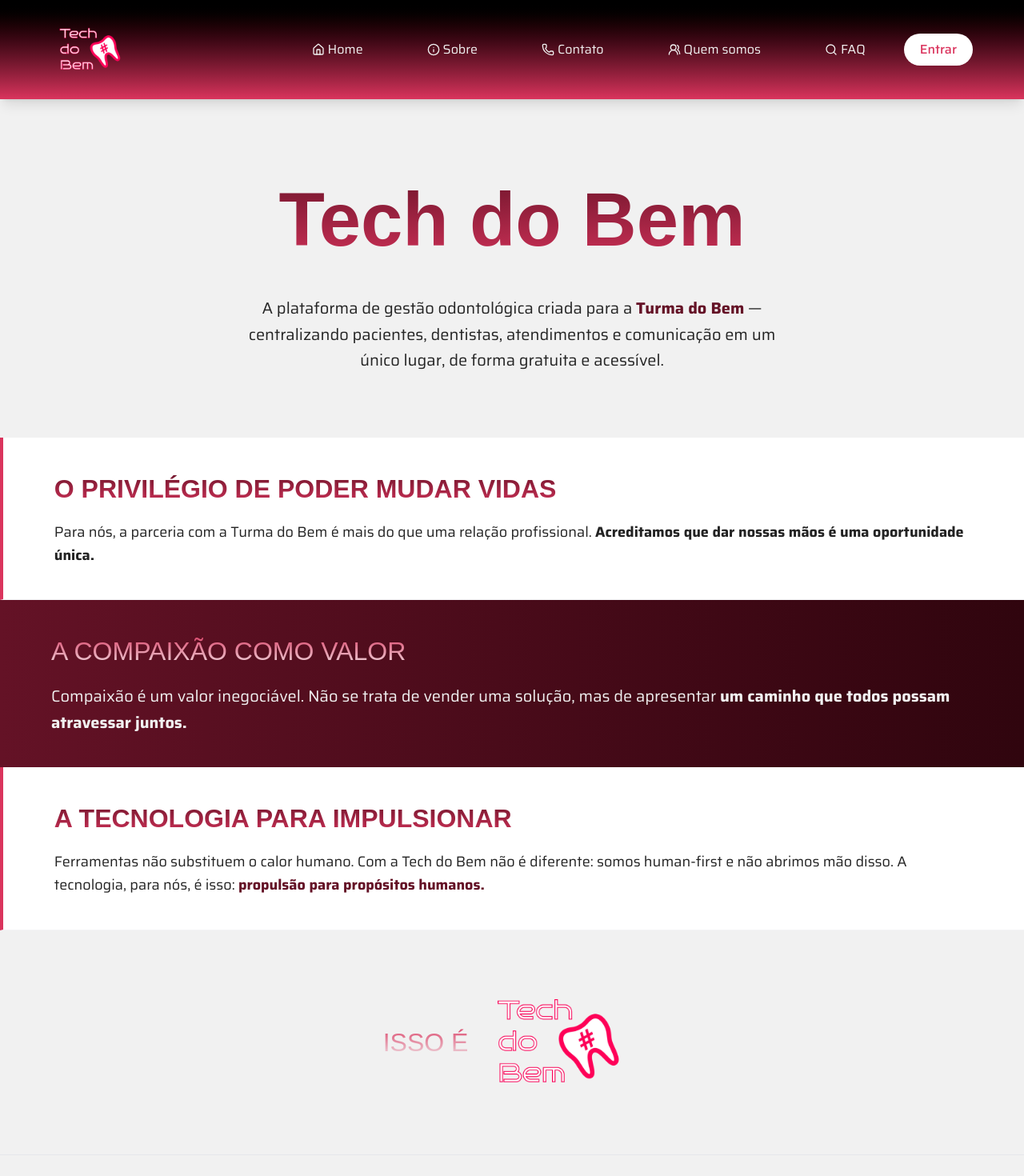
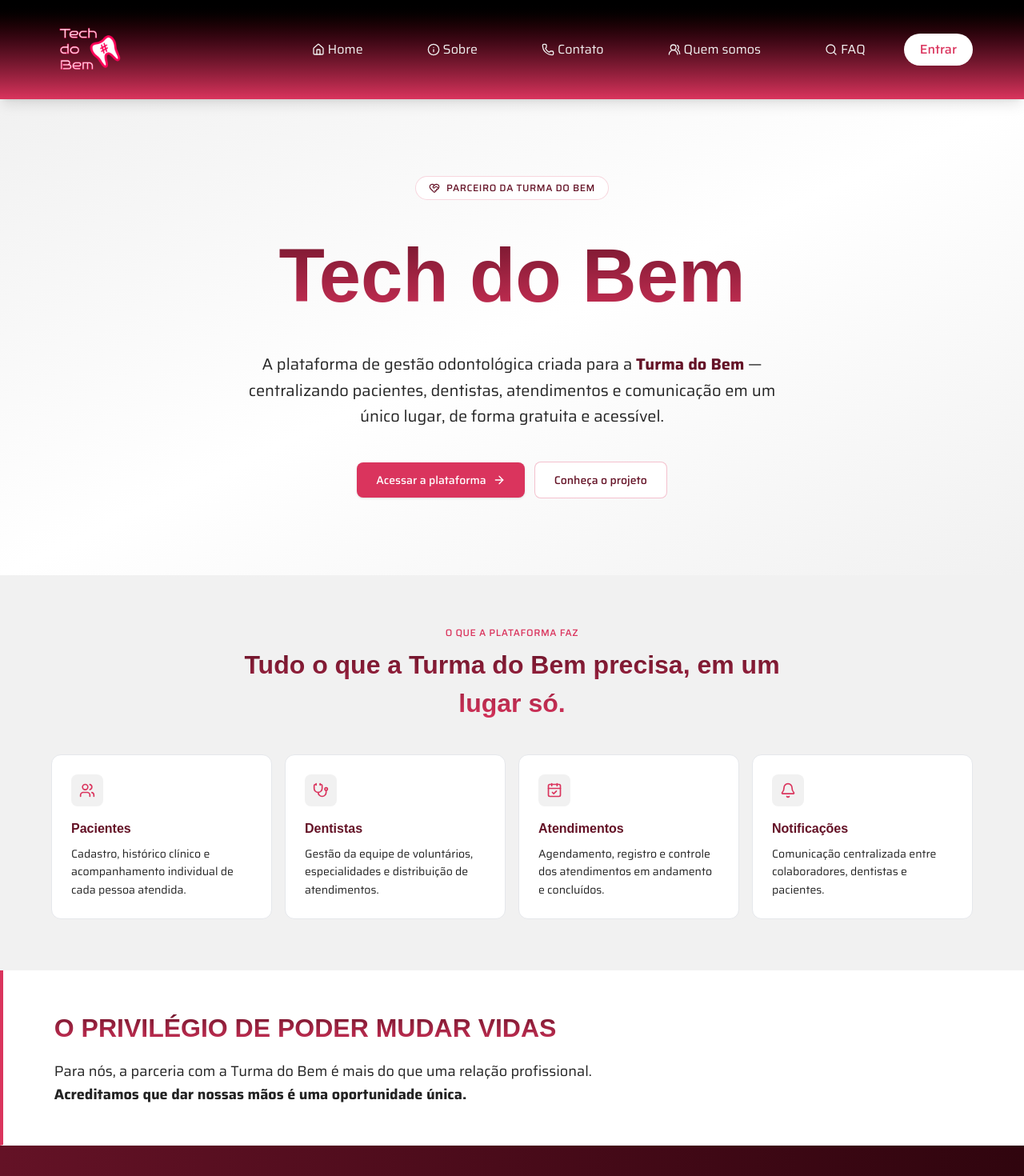
Before and after one commit to Tech-do-Bem-FIAP/Frontend, a React (Vite) app: page / in a window 1280 px wide. Shown: the top 1470 px of the page at 80% size. Built offline with nearby package versions, Linux system fonts and the light colour scheme; no server answers; a web font is replaced by a local one.

Commit message:
feat(public): reformula Home com features grid e CTA

```diff
--- a/src/pages/Home/Home.tsx
+++ b/src/pages/Home/Home.tsx
@@ -1,6 +1,39 @@
+import { Link } from "react-router";
+import {
+  HeartHandshake,
+  Users,
+  Stethoscope,
+  CalendarCheck,
+  Bell,
+  ArrowRight,
+  Sparkles,
+} from "lucide-react";
 import { Logo } from "../../components/Logo/Logo";
 import { Footer } from "../../components/Footer/Footer";
 import { Header } from "../../components/Header/Header";
+
+const features = [
+  {
+    Icon: Users,
+    title: "Pacientes",
+    desc: "Cadastro, histórico clínico e acompanhamento individual de cada pessoa atendida.",
+  },
+  {
+    Icon: Stethoscope,
+    title: "Dentistas",
+    desc: "Gestão da equipe de voluntários, especialidades e distribuição de atendimentos.",
+  },
+  {
+    Icon: CalendarCheck,
+    title: "Atendimentos",
+    desc: "Agendamento, registro e controle dos atendimentos em andamento e concluídos.",
+  },
+  {
+    Icon: Bell,
+    title: "Notificações",
+    desc: "Comunicação centralizada entre colaboradores, dentistas e pacientes.",
+  },
+];
 
 function Home() {
   return (
@@ -9,26 +42,80 @@ function Home() {
 
       <main className="bg-(--brand-tertiary) min-h-screen">
         {/* Hero */}
-        <section className="container_page py-20 text-center">
+        <section className="relative overflow-hidden">
+          <div
+            aria-hidden="true"
+            className="absolute inset-0 bg-linear-to-br from-(--brand-tertiary) via-white to-(--brand-tertiary)"
+          />
+          <div className="container_page relative py-24 text-center">
+            <span className="inline-flex items-center gap-2 text-xs font-medium uppercase tracking-wider text-(--brand-secondary) bg-white border border-(--brand-primary)/20 rounded-full px-4 py-1.5 mb-6">
+              <HeartHandshake className="w-3.5 h-3.5" />
+              Parceiro da Turma do Bem
+            </span>
             <h1 className="title font-bold mb-6">Tech do Bem</h1>
             <p className="text-xl text-(--text-color) max-w-2xl mx-auto leading-relaxed">
               A plataforma de gestão odontológica criada para a{" "}
               <span className="font-bold text-(--brand-secondary)">
                 Turma do Bem
               </span>{" "}
-            — centralizando pacientes, dentistas, atendimentos e comunicação em
-            um único lugar, de forma gratuita e acessível.
+              — centralizando pacientes, dentistas, atendimentos e comunicação
+              em um único lugar, de forma gratuita e acessível.
             </p>
+            <div className="mt-10 flex flex-wrap items-center justify-center gap-3">
+              <Link
+                to="/login"
+                className="inline-flex items-center gap-2 bg-(--brand-primary) hover:bg-(--brand-secondary) text-white px-6 py-3 rounded-lg text-sm font-medium transition-colors shadow-sm"
+              >
+                Acessar a plataforma <ArrowRight className="w-4 h-4" />
+              </Link>
+              <Link
+                to="/about"
+                className="inline-flex items-center gap-2 bg-white hover:bg-(--brand-tertiary) text-(--brand-secondary) border border-(--brand-primary)/30 px-6 py-3 rounded-lg text-sm font-medium transition-colors"
+              >
+                Conheça o projeto
+              </Link>
+            </div>
+          </div>
         </section>
 
-        {/* Cards section */}
+        {/* Features */}
+        <section className="container_page py-16">
+          <div className="text-center max-w-2xl mx-auto mb-10">
+            <p className="text-xs font-medium uppercase tracking-wider text-(--brand-primary) mb-2">
+              O que a plataforma faz
+            </p>
+            <h2 className="title3 font-bold">
+              Tudo o que a Turma do Bem precisa, em um lugar só.
+            </h2>
+          </div>
+          <div className="grid gap-4 sm:grid-cols-2 lg:grid-cols-4">
+            {features.map(({ Icon, title, desc }) => (
+              <div
+                key={title}
+                className="bg-white border border-gray-200 rounded-xl p-6 hover:shadow-md hover:border-(--brand-primary)/30 transition-all"
+              >
+                <div className="w-10 h-10 rounded-lg bg-(--brand-tertiary) text-(--brand-primary) flex items-center justify-center mb-4">
+                  <Icon className="w-5 h-5" />
+                </div>
+                <h3 className="font-semibold text-(--brand-secondary) mb-2">
+                  {title}
+                </h3>
+                <p className="text-sm text-(--text-color) leading-relaxed">
+                  {desc}
+                </p>
+              </div>
+            ))}
+          </div>
+        </section>
+
+        {/* Manifesto cards */}
         <section className="space-y-0">
-          <div className="bg-white border-l-4 border-l-(--brand-primary) border-b border-gray-100 py-10">
+          <div className="bg-white border-l-4 border-l-(--brand-primary) border-b border-gray-100 py-12">
             <div className="container_page">
               <h2 className="title3 font-bold mb-4">
                 O PRIVILÉGIO DE PODER MUDAR VIDAS
               </h2>
-              <p className="text-lg text-(--text-color) leading-relaxed">
+              <p className="text-lg text-(--text-color) leading-relaxed max-w-3xl">
                 Para nós, a parceria com a Turma do Bem é mais do que uma
                 relação profissional.{" "}
                 <span className="font-bold">
@@ -38,10 +125,10 @@ function Home() {
             </div>
           </div>
 
-          <div className="bg-linear-to-r from-(--card-primary) to-(--card-secondary) py-10">
+          <div className="bg-linear-to-r from-(--card-primary) to-(--card-secondary) py-12">
             <div className="container_page">
               <h2 className="title2 mb-4">A COMPAIXÃO COMO VALOR</h2>
-              <p className="text-xl text-(--brand-tertiary) leading-relaxed">
+              <p className="text-xl text-(--brand-tertiary) leading-relaxed max-w-3xl">
                 Compaixão é um valor inegociável. Não se trata de vender uma
                 solução, mas de apresentar{" "}
                 <span className="font-bold">
@@ -51,14 +138,14 @@ function Home() {
             </div>
           </div>
 
-          <div className="bg-white border-l-4 border-l-(--brand-primary) border-b border-gray-100 py-10">
+          <div className="bg-white border-l-4 border-l-(--brand-primary) border-b border-gray-100 py-12">
             <div className="container_page">
               <h2 className="title3 font-bold mb-4">
                 A TECNOLOGIA PARA IMPULSIONAR
               </h2>
-              <p className="text-lg text-(--text-color) leading-relaxed">
-                Ferramentas não substituem o calor humano. Com a Tech do Bem não
-                é diferente: somos human-first e não abrimos mão disso. A
+              <p className="text-lg text-(--text-color) leading-relaxed max-w-3xl">
+                Ferramentas não substituem o calor humano. Com a Tech do Bem
+                não é diferente: somos human-first e não abrimos mão disso. A
                 tecnologia, para nós, é isso:{" "}
                 <span className="font-bold text-(--brand-secondary)">
                   propulsão para propósitos humanos.
@@ -67,7 +154,7 @@ function Home() {
             </div>
           </div>
 
-          <div className="bg-(--brand-tertiary) border-b border-gray-200 py-10">
+          <div className="bg-(--brand-tertiary) border-b border-gray-200 py-12">
             <div className="container_page flex justify-center items-center gap-4">
               <h2 className="title2 h-fit my-auto text-center">ISSO É</h2>
               <Logo variant="secondary" />
@@ -75,17 +162,24 @@ function Home() {
           </div>
         </section>
 
-        {/* CTA bottom */}
+        {/* CTA */}
         <section className="container_page py-20 text-center">
+          <Sparkles className="w-8 h-8 text-(--brand-primary) mx-auto mb-4" />
           <h3 className="title3 font-bold mb-6">
             Porque, juntos, <br />
             somos mais fortes.
           </h3>
-          <p className="text-lg text-(--text-color) max-w-xl mx-auto leading-relaxed">
+          <p className="text-lg text-(--text-color) max-w-xl mx-auto leading-relaxed mb-8">
             Convidamos a Turma do Bem a dar este próximo passo{" "}
             <span className="font-bold">em direção ao futuro</span>, onde mais
             sorrisos são alcançados e mais vidas são transformadas.
           </p>
+          <Link
+            to="/login"
+            className="inline-flex items-center gap-2 bg-(--brand-primary) hover:bg-(--brand-secondary) text-white px-6 py-3 rounded-lg text-sm font-medium transition-colors shadow-sm"
+          >
+            Acessar a plataforma <ArrowRight className="w-4 h-4" />
+          </Link>
         </section>
       </main>
 
```
Lines whose indentation alone changed are shown as unchanged.
